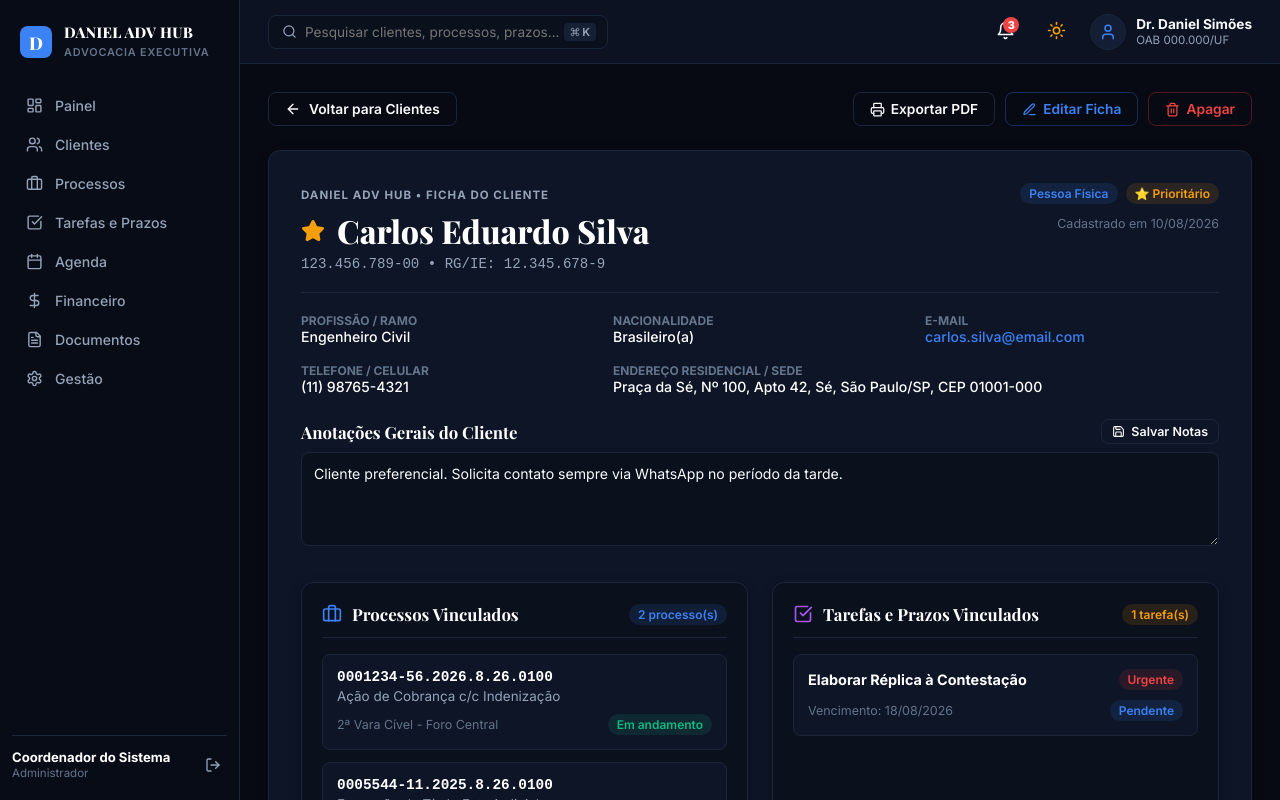
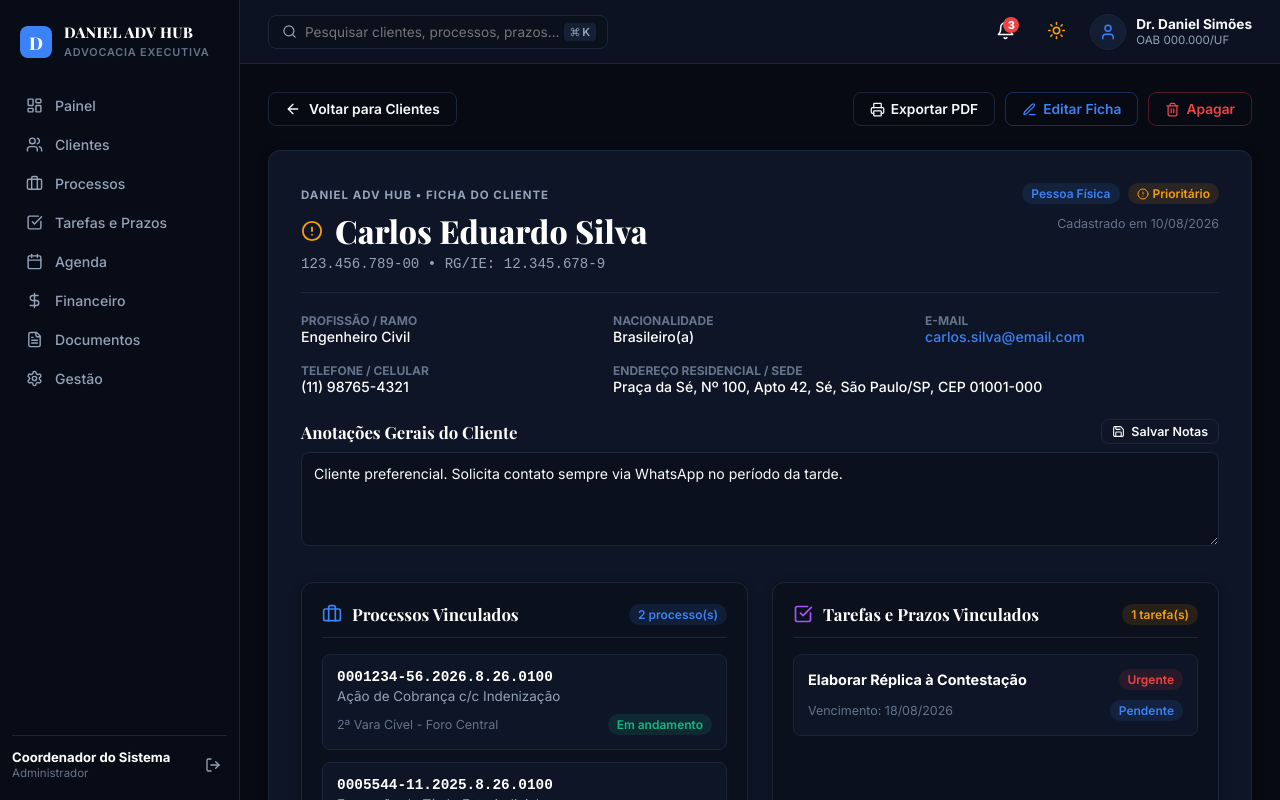
Before and after one commit to sdaniel123/daniel-adv-hub, a Next.js app: page /clientes/1 in a window 1280 px wide. Built offline with nearby package versions, Linux system fonts and the light colour scheme; a web font is replaced by a local one.

Commit message:
style: substituir estrelas por icone de explicacao amarelo e remover estrelas do checkbox de prioridade

```diff
--- a/src/app/clientes/[id]/page.jsx
+++ b/src/app/clientes/[id]/page.jsx
@@ -8,7 +8,7 @@ import {
   Printer,
   Edit3,
   Trash2,
-  Star,
+  AlertCircle,
   ShieldAlert,
   Building,
   Save,
@@ -150,7 +150,7 @@ export default function ClienteDetalhesPage() {
           <div>
             <span className="page-header-subtitle">DANIEL ADV HUB • FICHA DO CLIENTE</span>
             <div style={{ display: 'flex', alignItems: 'center', gap: '12px', marginTop: '6px' }}>
-              {cliente.prioritario && <Star size={24} color="#F59E0B" fill="#F59E0B" title="Cliente Prioritário" />}
+              {cliente.prioritario && <AlertCircle size={22} color="#F59E0B" title="Cliente Prioritário" />}
               <h1 style={{ fontSize: '2rem', fontWeight: 800, color: '#FFFFFF', fontFamily: 'var(--font-serif)' }}>
                 {cliente.nome}
               </h1>
@@ -169,8 +169,8 @@ export default function ClienteDetalhesPage() {
                 </span>
               )}
               {cliente.prioritario && (
-                <span className="badge-saas badge-warning">
-                  ⭐ Prioritário
+                <span className="badge-saas badge-warning" style={{ display: 'flex', alignItems: 'center', gap: '4px' }}>
+                  <AlertCircle size={12} /> Prioritário
                 </span>
               )}
             </div>
--- a/src/app/clientes/page.jsx
+++ b/src/app/clientes/page.jsx
@@ -5,7 +5,7 @@ import Link from 'next/link';
 import { useRouter } from 'next/navigation';
 import {
   Users,
-  Star,
+  AlertCircle,
   Key,
   Calendar,
   Search,
@@ -142,7 +142,7 @@ export default function ClientesPage() {
               </div>
             </div>
             <div style={{ padding: '8px', borderRadius: '8px', backgroundColor: '#131D33', color: '#F59E0B' }}>
-              <Star size={18} />
+              <AlertCircle size={18} />
             </div>
           </div>
         </div>
@@ -262,7 +262,7 @@ export default function ClientesPage() {
                     <td style={{ padding: '16px 20px' }}>
                       <div style={{ display: 'flex', alignItems: 'center', gap: '8px' }}>
                         {cli.prioritario && (
-                          <Star size={15} color="#F59E0B" fill="#F59E0B" title="Cliente Prioritário" />
+                          <AlertCircle size={15} color="#F59E0B" title="Cliente Prioritário" />
                         )}
                         <span style={{ fontWeight: 700, color: '#FFFFFF' }}>{cli.nome}</span>
                       </div>
--- a/src/components/clientes/FormClienteModal.jsx
+++ b/src/components/clientes/FormClienteModal.jsx
@@ -632,8 +632,7 @@ export default function FormClienteModal({ isOpen, onClose, onSave, initialData
                 onChange={(e) => handleChange('prioritario', e.target.checked)}
                 style={{ width: '16px', height: '16px', accentColor: '#F59E0B' }}
               />
-              <Star size={16} color="#F59E0B" fill={formData.prioritario ? '#F59E0B' : 'none'} />
-              Marcar este cliente como Prioritário ⭐
+              Marcar este cliente como Prioritário
             </label>
 
             <div>
```
